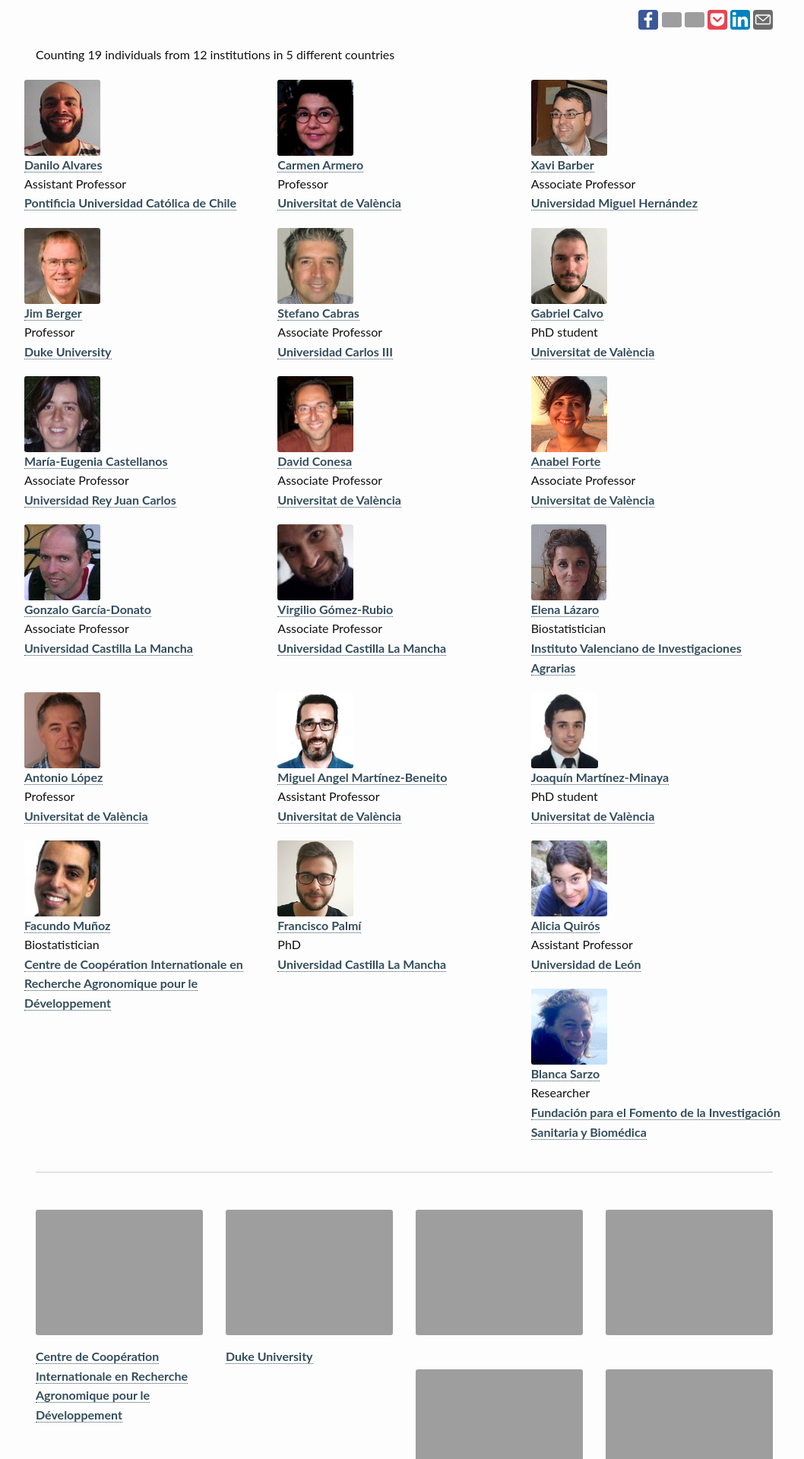
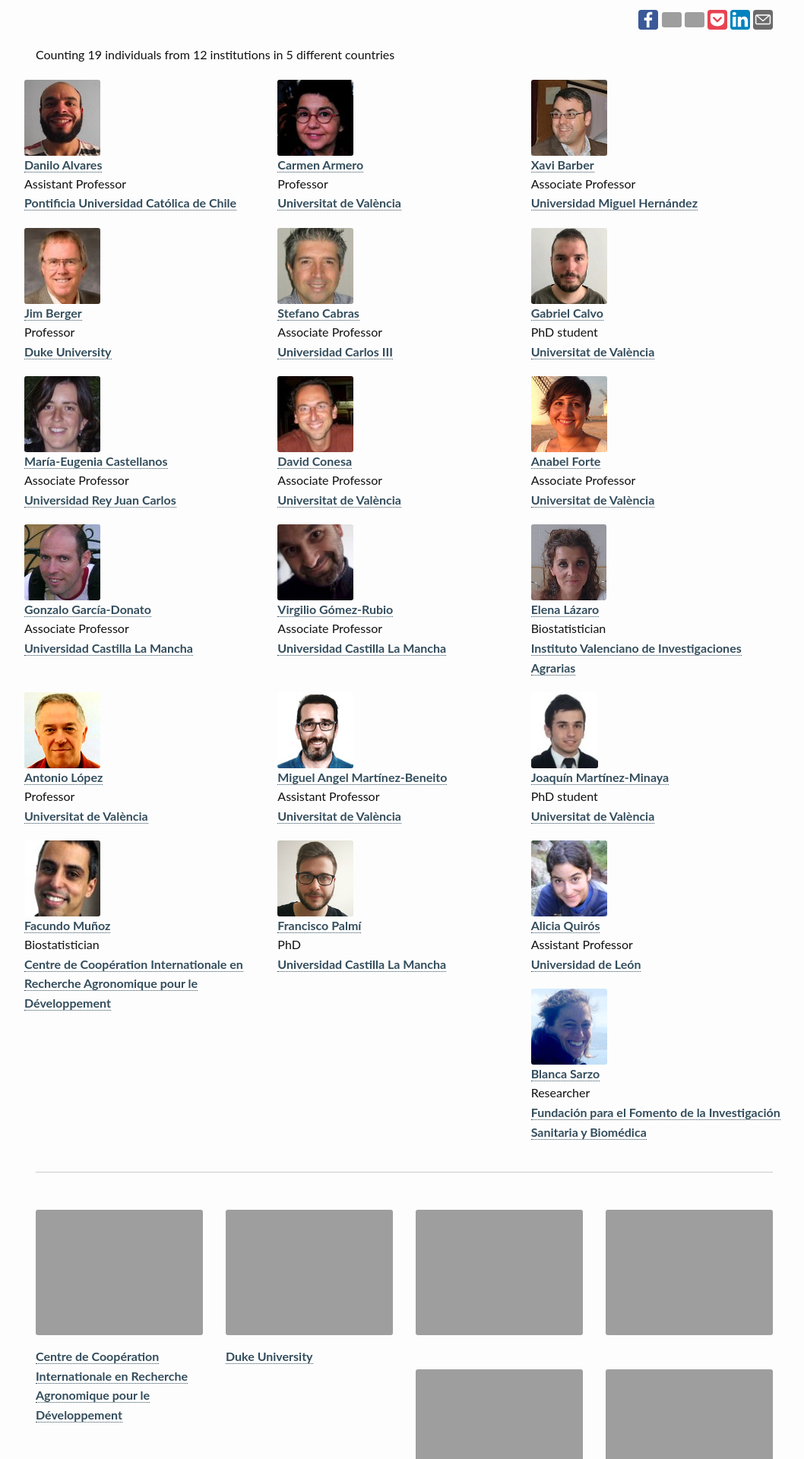
Before and after one commit to VABAR/VABAR.github.io, a Jekyll site: the page built from pages/members.md, in a window 1280 px wide. Shown: the part 332-2252 px from the top of the page at 76% size, without its empty margins (108-1166 px from the left). Built offline with Jekyll 4.4.1, drawn with Linux system fonts in a browser that asks for light colours.

Commit message:
Update member A Lopez

```diff
--- a/_data/members.yml
+++ b/_data/members.yml
@@ -80,7 +80,7 @@
   affiliation: uveg
   position: Professor
   url: http://www.uv.es/antoniol
-  img: antonio.jpg
+  img: alopez.jpg
 
 - name: Miguel Angel Martínez-Beneito
   affiliation: uveg
```
Also changed, not shown: images/members/alopez.jpg (added), images/members/antonio.jpg (deleted).
